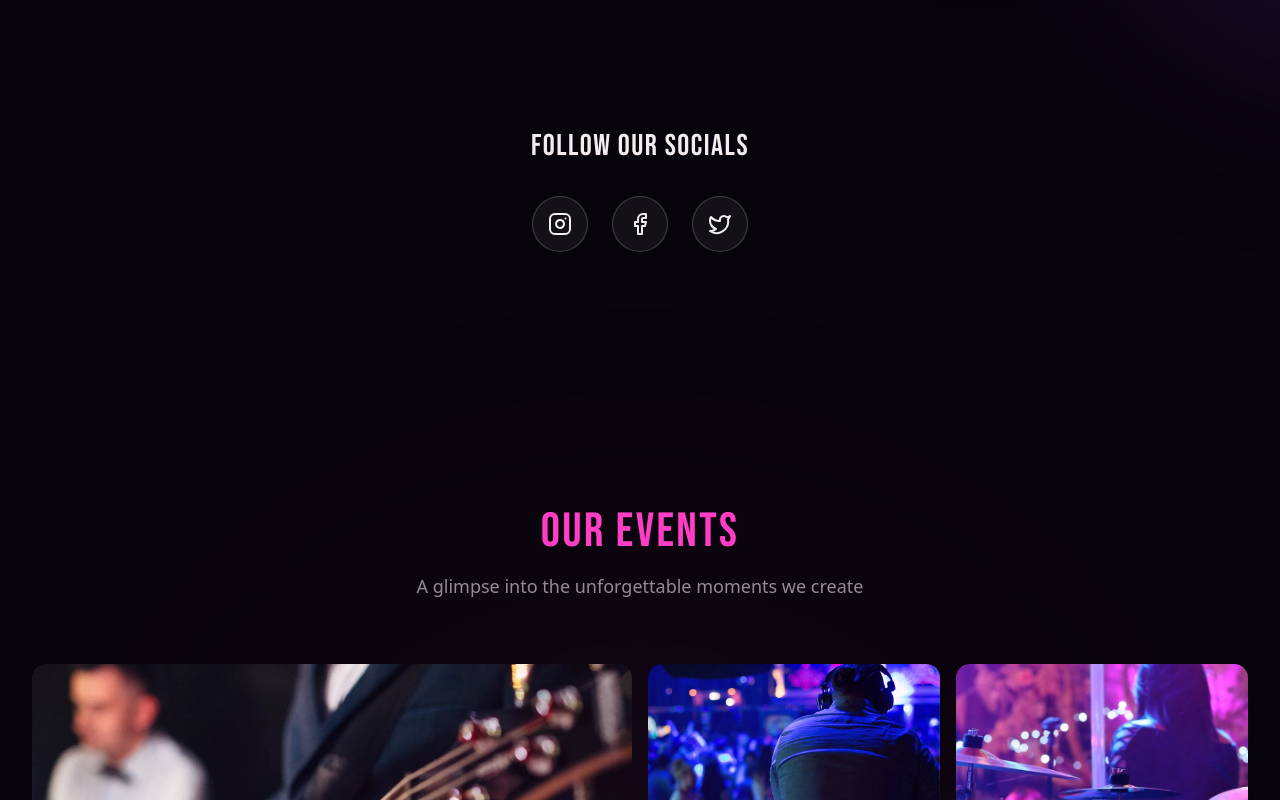
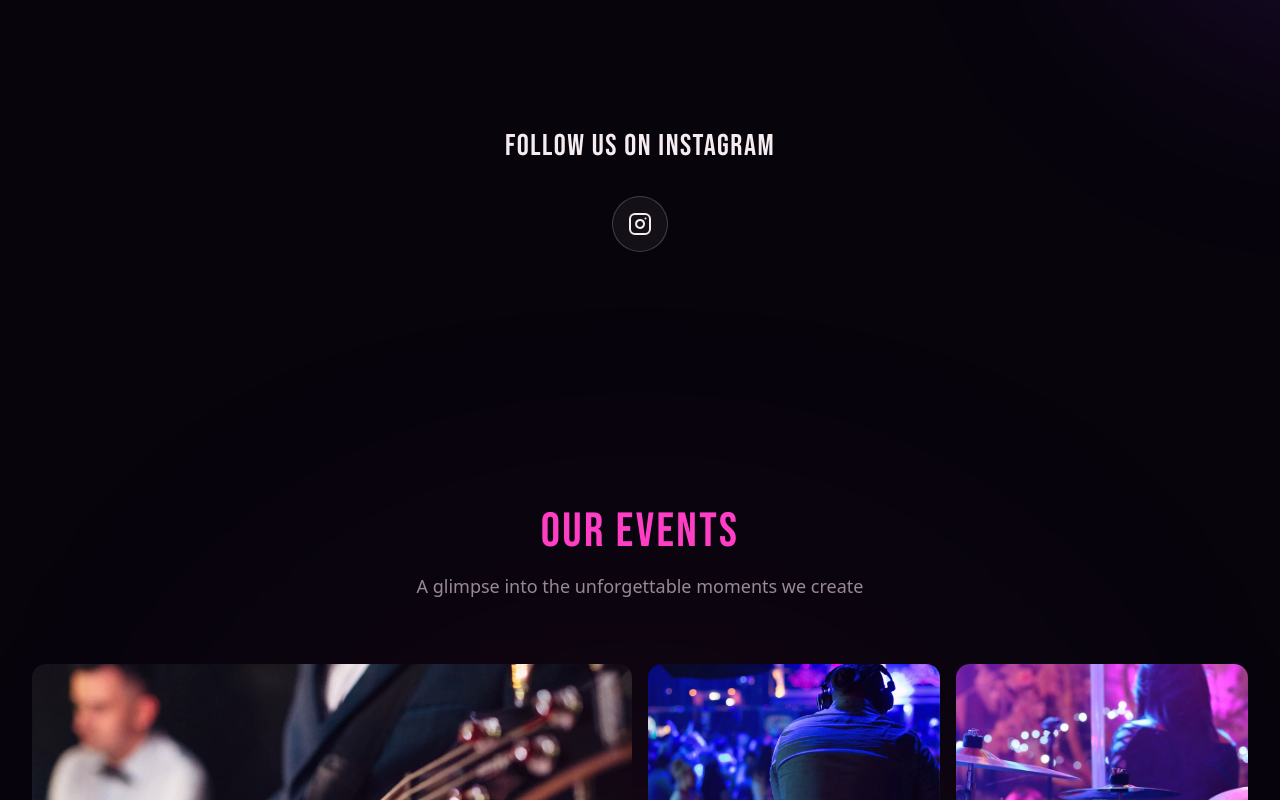
Before and after one commit to jackvdp/mms-website, a Next.js app: page / in a window 1280 px wide. Shown: the part 1880-2680 px from the top of the page. Built offline with nearby package versions, Linux system fonts and the light colour scheme.

Commit message:
add footer

```diff
--- a/src/app/page.tsx
+++ b/src/app/page.tsx
@@ -5,6 +5,7 @@ import { Gallery } from "@/components/gallery";
 import { Services } from "@/components/services";
 import { Testimonials } from "@/components/testimonials";
 import { Contact } from "@/components/contact";
+import { Footer } from "@/components/footer";
 
 export default function Home() {
   return (
@@ -18,6 +19,7 @@ export default function Home() {
         <Testimonials />
         <Contact />
       </main>
+      <Footer />
     </div>
   );
 }
--- a/src/components/about.tsx
+++ b/src/components/about.tsx
@@ -4,7 +4,7 @@ import Image from "next/image";
 import { Button } from "@/components/ui/button";
 import { motion, useScroll, useTransform } from "framer-motion";
 import { useRef } from "react";
-import { Instagram, Facebook, Twitter } from "lucide-react";
+import { Instagram } from "lucide-react";
 
 const images = [
   "/media/5532F409-9BE3-4853-AF05-86841C460A35.jpeg",
@@ -132,36 +132,19 @@ export function About() {
           className="text-center"
         >
           <h3 className="font-display text-2xl uppercase tracking-wider text-foreground mb-8 sm:text-3xl">
-            Follow Our Socials
+            Follow Us on Instagram
           </h3>
-          <motion.div
-            variants={staggerChildren}
-            initial="initial"
-            whileInView="whileInView"
-            viewport={{ once: true }}
-            className="flex justify-center gap-6"
+          <motion.a
+            href="https://instagram.com"
+            target="_blank"
+            rel="noopener noreferrer"
+            whileHover={{ scale: 1.1, y: -4 }}
+            whileTap={{ scale: 0.95 }}
+            className="inline-flex h-14 w-14 items-center justify-center rounded-full border border-white/20 bg-white/5 text-foreground transition-colors hover:border-primary hover:text-primary hover:bg-primary/10"
+            aria-label="Instagram"
           >
-            {[
-              { icon: Instagram, href: "#", label: "Instagram" },
-              { icon: Facebook, href: "#", label: "Facebook" },
-              { icon: Twitter, href: "#", label: "Twitter" },
-            ].map(({ icon: Icon, href, label }) => (
-              <motion.a
-                key={label}
-                href={href}
-                variants={{
-                  initial: { opacity: 0, scale: 0.5 },
-                  whileInView: { opacity: 1, scale: 1 },
-                }}
-                whileHover={{ scale: 1.1, y: -4 }}
-                whileTap={{ scale: 0.95 }}
-                className="flex h-14 w-14 items-center justify-center rounded-full border border-white/20 bg-white/5 text-foreground transition-colors hover:border-primary hover:text-primary hover:bg-primary/10"
-                aria-label={label}
-              >
-                <Icon className="h-6 w-6" />
-              </motion.a>
-            ))}
-          </motion.div>
+            <Instagram className="h-6 w-6" />
+          </motion.a>
         </motion.div>
       </div>
 </section>
--- /dev/null
+++ b/src/components/footer.tsx
@@ -0,0 +1,107 @@
+"use client";
+
+import Image from "next/image";
+import Link from "next/link";
+import { Instagram } from "lucide-react";
+import { motion } from "framer-motion";
+
+const navLinks = [
+  { href: "#about", label: "About" },
+  { href: "#gallery", label: "Gallery" },
+  { href: "#services", label: "Services" },
+  { href: "#testimonials", label: "Testimonials" },
+  { href: "#contact", label: "Contact" },
+];
+
+export function Footer() {
+  return (
+    <footer className="relative bg-background border-t border-white/10">
+      <div className="mx-auto max-w-7xl px-4 sm:px-6 lg:px-8 py-16">
+        <div className="grid gap-12 md:grid-cols-2 lg:grid-cols-4">
+          {/* Logo & About */}
+          <div className="lg:col-span-2">
+            <Link href="/" className="inline-block mb-6">
+              <Image
+                src="/media/logo.png"
+                alt="MMS Events Logo"
+                width={140}
+                height={45}
+                className="h-12 w-auto"
+              />
+            </Link>
+            <p className="text-muted-foreground max-w-md mb-6">
+              Professional DJs & Bands for weddings and events. With 30 years of experience, we turn every occasion into an unforgettable celebration.
+            </p>
+            <motion.a
+              href="https://instagram.com"
+              target="_blank"
+              rel="noopener noreferrer"
+              whileHover={{ scale: 1.05, y: -2 }}
+              whileTap={{ scale: 0.95 }}
+              className="inline-flex items-center gap-2 text-foreground/80 hover:text-primary transition-colors"
+            >
+              <div className="flex h-10 w-10 items-center justify-center rounded-full border border-white/20 bg-white/5 hover:border-primary hover:bg-primary/10 transition-all">
+                <Instagram className="h-5 w-5" />
+              </div>
+              <span className="font-semibold">Follow us on Instagram</span>
+            </motion.a>
+          </div>
+
+          {/* Quick Links */}
+          <div>
+            <h4 className="font-display text-lg uppercase tracking-wider text-foreground mb-6">
+              Quick Links
+            </h4>
+            <ul className="space-y-3">
+              {navLinks.map((link) => (
+                <li key={link.href}>
+                  <Link
+                    href={link.href}
+                    className="text-muted-foreground hover:text-primary transition-colors"
+                  >
+                    {link.label}
+                  </Link>
+                </li>
+              ))}
+            </ul>
+          </div>
+
+          {/* Contact Info */}
+          <div>
+            <h4 className="font-display text-lg uppercase tracking-wider text-foreground mb-6">
+              Get in Touch
+            </h4>
+            <ul className="space-y-3 text-muted-foreground">
+              <li>
+                <a
+                  href="mailto:simone@mmsdjs.com"
+                  className="hover:text-primary transition-colors"
+                >
+                  simone@mmsdjs.com
+                </a>
+              </li>
+            </ul>
+          </div>
+        </div>
+
+        {/* Bottom Bar */}
+        <div className="mt-16 pt-8 border-t border-white/10 flex flex-col sm:flex-row justify-between items-center gap-4">
+          <p className="text-sm text-muted-foreground">
+            © {new Date().getFullYear()} MMS Events. All rights reserved.
+          </p>
+          <div className="flex gap-6 text-sm text-muted-foreground">
+            <Link href="#" className="hover:text-primary transition-colors">
+              Privacy Policy
+            </Link>
+            <Link href="#" className="hover:text-primary transition-colors">
+              Terms of Service
+            </Link>
+          </div>
+        </div>
+      </div>
+
+      {/* Background Glow */}
+      <div className="absolute bottom-0 left-1/2 -translate-x-1/2 w-[600px] h-[300px] bg-primary/5 rounded-full blur-[150px] pointer-events-none" />
+    </footer>
+  );
+}
```
